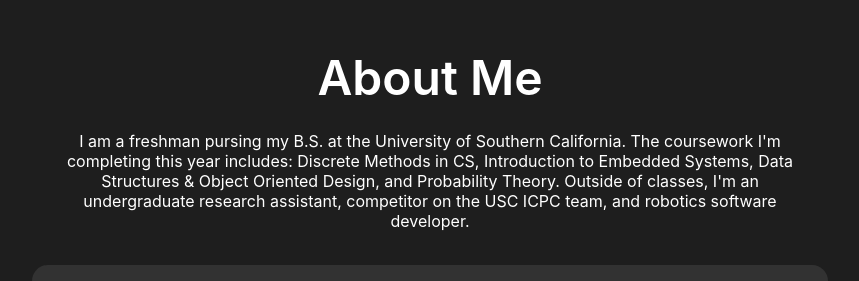
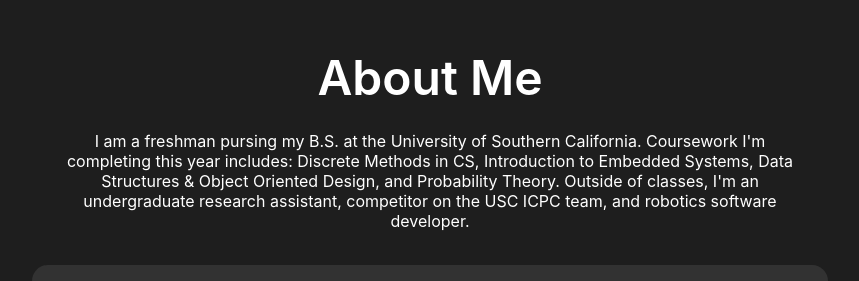
Before and after one commit to pwang1092/portfolio, a React (Create React App) app: page / in a window 1280 px wide. Shown: the part 840-1121 px from the top of the page, without its empty margins (210-1069 px from the left). Built offline with nearby package versions, Linux system fonts and the light colour scheme.

Commit message:
Update about.js

```diff
--- a/src/Component/about.js
+++ b/src/Component/about.js
@@ -8,7 +8,7 @@
     return (
         <section id='about'>
             <span className = "aboutTitle" >About Me</span>
-            <span className = "aboutDesc" >I am a freshman pursing my B.S. at the University of Southern California. The coursework I'm completing this year includes: Discrete Methods in CS, Introduction to Embedded Systems, Data Structures & Object Oriented Design, and Probability Theory.
+            <span className = "aboutDesc" >I am a freshman pursing my B.S. at the University of Southern California. Coursework I'm completing this year includes: Discrete Methods in CS, Introduction to Embedded Systems, Data Structures & Object Oriented Design, and Probability Theory.
 Outside of classes, I'm an undergraduate research assistant, competitor on the USC ICPC team, and robotics software developer.</span>
 
             <div className = "aboutBars">
```
